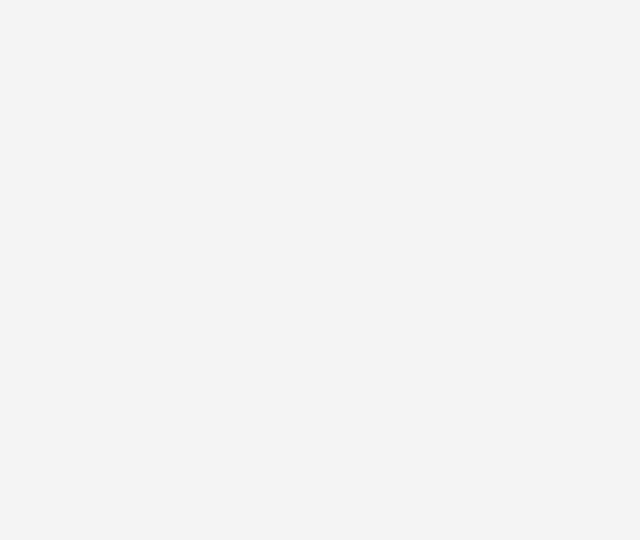
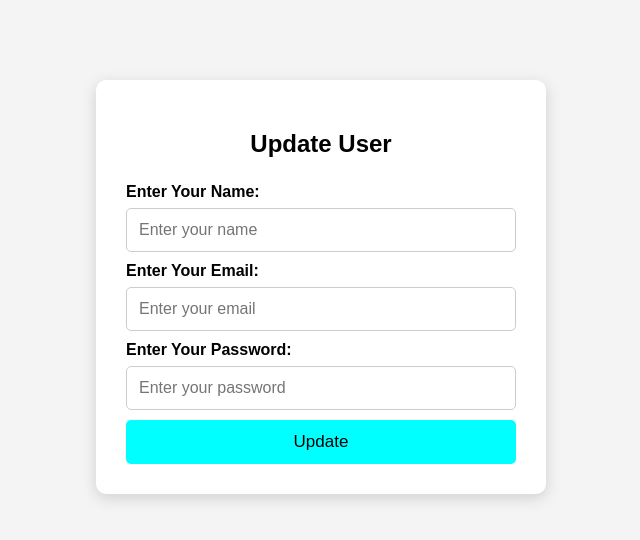
Before and after one commit to Dhaval1328/fullstack_training, a React (Vite) app in the folder CRUD/: page /update/1 in a window 1280 px wide. Before the commit this address had no page. Shown: the top 540 px of the page, without its empty margins (319-959 px from the left). Built offline with nearby package versions, Linux system fonts and the light colour scheme; no server answers.

Commit message:
Delete&Update

```diff
--- a/CRUD/src/App.jsx
+++ b/CRUD/src/App.jsx
@@ -2,12 +2,14 @@ import { Routes, Route } from "react-router-dom";
 
 import Create from "./components/Create";
 import Read from "./components/Read";
+import Update from "./components/Update";
 
 function App() {
   return (
     <Routes>
       <Route path="/" element={<Create />} />
       <Route path="/read" element={<Read />} />
+      <Route path="/update/:id" element={<Update />} />
     </Routes>
   );
 }
--- a/CRUD/src/components/Read.jsx
+++ b/CRUD/src/components/Read.jsx
@@ -1,8 +1,11 @@
 import axios from "axios";
 import { useEffect, useState } from "react";
+import { useNavigate } from "react-router-dom";
 
 function Read() {
   const [data, setData] = useState([]);
+
+  const navigate = useNavigate();
 
   function getData() {
     axios
@@ -30,6 +33,11 @@ function Read() {
         .delete(`https://6a8512e39c451dc67a633df5.mockapi.io/Crud/${id}`)
         .then(() => {
           alert("Data Deleted Successfully!");
+
+          setData(data.filter((item) => item.id !== id));
+        })
+        .catch((error) => {
+          console.log(error);
         });
     }
   };
@@ -59,7 +67,9 @@ function Read() {
               <td>{item.e_password}</td>
 
               <td>
-                <button>Edit</button>
+                <button onClick={() => navigate(`/update/${item.id}`)}>
+                  Edit
+                </button>
               </td>
 
               <td>
--- /dev/null
+++ b/CRUD/src/components/Update.jsx
@@ -0,0 +1,85 @@
+import { useEffect, useState } from "react";
+import axios from "axios";
+import { useNavigate, useParams } from "react-router-dom";
+import "../Style/Form.css";
+
+function Update() {
+  const [name, setName] = useState("");
+  const [email, setEmail] = useState("");
+  const [password, setPassword] = useState("");
+
+  const navigate = useNavigate();
+  const { id } = useParams();
+
+  // Old data get karne ke liye
+  useEffect(() => {
+    axios
+      .get(`https://6a8512e39c451dc67a633df5.mockapi.io/Crud/${id}`)
+      .then((response) => {
+        setName(response.data.e_name);
+        setEmail(response.data.e_email);
+        setPassword(response.data.e_password);
+      })
+      .catch((error) => {
+        console.log(error);
+      });
+  }, [id]);
+
+  // Data update karne ke liye
+  const handleUpdate = (e) => {
+    e.preventDefault();
+
+    axios
+      .put(`https://6a8512e39c451dc67a633df5.mockapi.io/Crud/${id}`, {
+        e_name: name,
+        e_email: email,
+        e_password: password,
+      })
+      .then((response) => {
+        console.log(response.data);
+
+        alert("Data Updated Successfully");
+
+        navigate("/read");
+      })
+      .catch((error) => {
+        console.log(error);
+      });
+  };
+
+  return (
+    <>
+      <form className="form-container" onSubmit={handleUpdate}>
+        <h2>Update User</h2>
+
+        <label>Enter Your Name:</label>
+        <input
+          type="text"
+          placeholder="Enter your name"
+          value={name}
+          onChange={(e) => setName(e.target.value)}
+        />
+
+        <label>Enter Your Email:</label>
+        <input
+          type="email"
+          placeholder="Enter your email"
+          value={email}
+          onChange={(e) => setEmail(e.target.value)}
+        />
+
+        <label>Enter Your Password:</label>
+        <input
+          type="password"
+          placeholder="Enter your password"
+          value={password}
+          onChange={(e) => setPassword(e.target.value)}
+        />
+
+        <button type="submit">Update</button>
+      </form>
+    </>
+  );
+}
+
+export default Update;
```
